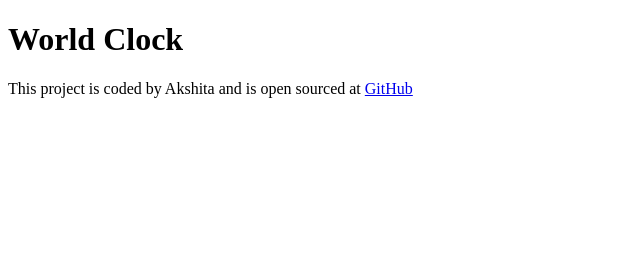
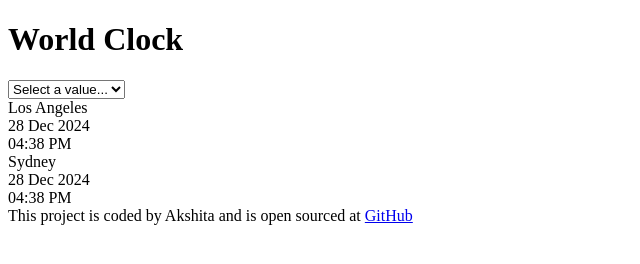
Before and after one commit to Akshita70305/World-Clock, a plain HTML site: page index.html in a window 1280 px wide. Shown: the whole page, without its empty margins (0-640 px from the left). Drawn offline with Linux system fonts and the light colour scheme.

Commit message:
Added basic HTML

```diff
--- a/index.html
+++ b/index.html
@@ -7,7 +7,22 @@
     <title>World Clock</title>
   </head>
   <body>
-    <h1>World Clock</h1>
+    <div class="container">
+      <h1>World Clock</h1>
+      <select name="" id="">
+        <option value="">Select a value...</option>
+      </select>
+      <div class="block1">
+        <div class="city">Los Angeles</div>
+        <div class="date">28 Dec 2024</div>
+        <div class="time">04:38 PM</div>
+      </div>
+      <div class="block2">
+        <div class="city">Sydney</div>
+        <div class="date">28 Dec 2024</div>
+        <div class="time">04:38 PM</div>
+      </div>
+    </div>
     <footer>
       This project is coded by Akshita and is open sourced at
       <a href="https://github.com/Akshita70305/World-Clock">GitHub</a>
```
